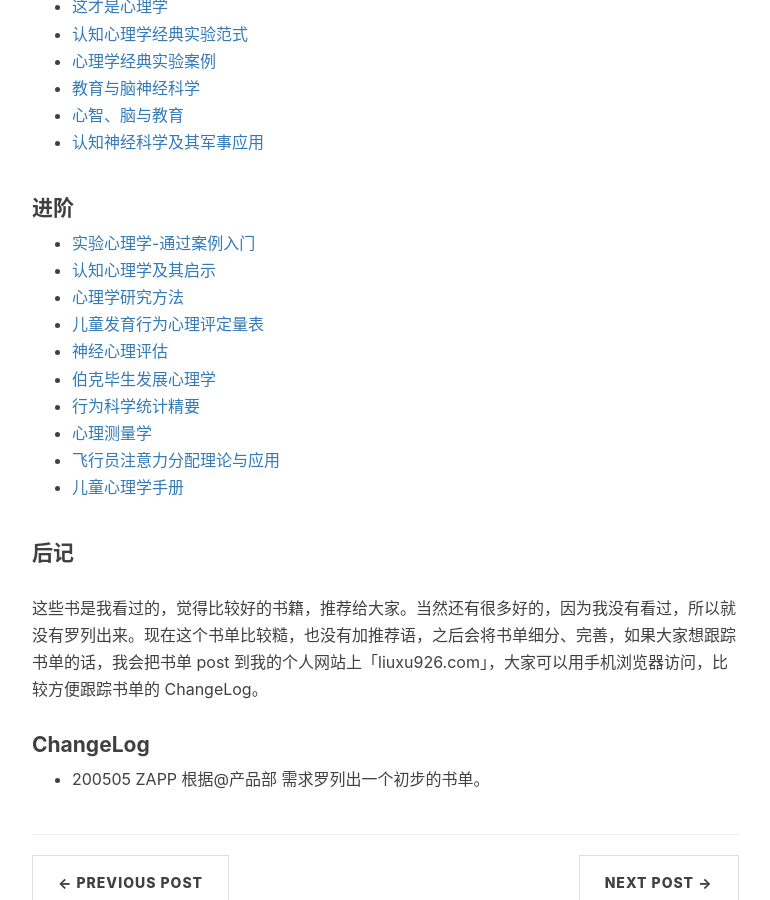
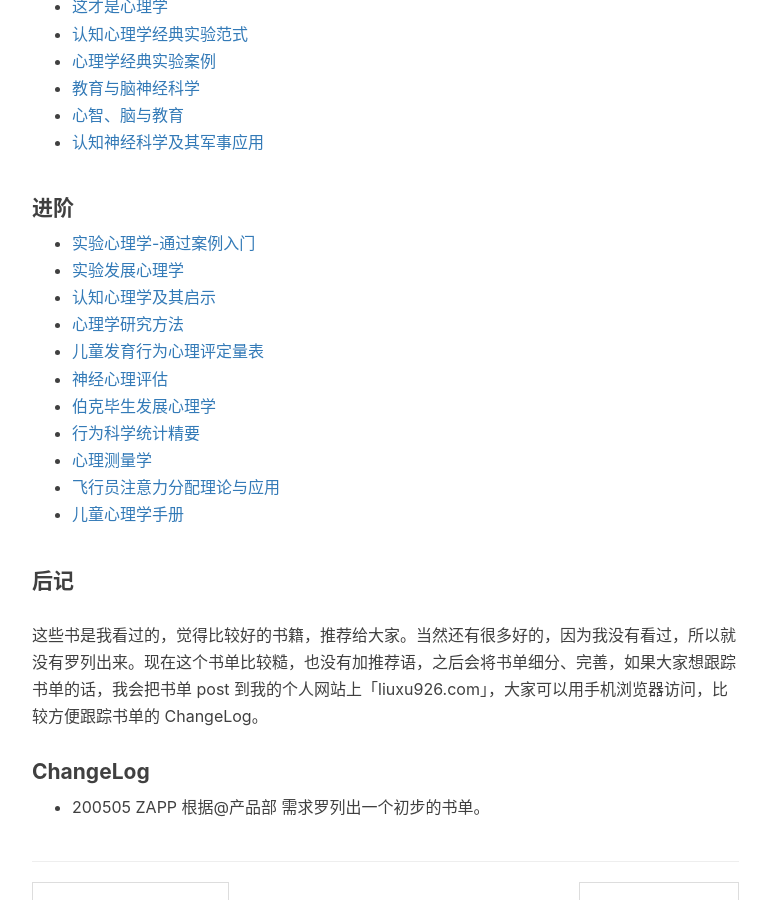
Before and after one commit to zapp926/blog, a Jekyll site: the page built from _posts/2020-05-06-psyBookList.md, in a window 1280 px wide and 900 px high, scrolled down 793 px. Shown: the whole window, without its empty margins (233-1003 px from the left). Built offline with Jekyll 4.4.1, drawn with Linux system fonts in a browser that asks for light colours; nearby versions of some CDN libraries; comment, search, counter and statistics services are not loaded.

Commit message:
Update 2020-05-06-psyBookList.md

```diff
--- a/_posts/2020-05-06-psyBookList.md
+++ b/_posts/2020-05-06-psyBookList.md
@@ -21,6 +21,7 @@ tags:
 
 #### 进阶
 - [实验心理学-通过案例入门](https://book.douban.com/subject/30305632/)
+- [实验发展心理学](http://product.dangdang.com/25225808.html)
 - [认知心理学及其启示](https://book.douban.com/subject/7067149/)
 - [心理学研究方法](https://book.douban.com/subject/3270929/)
 - [儿童发育行为心理评定量表](https://book.douban.com/subject/26777060/)
```
